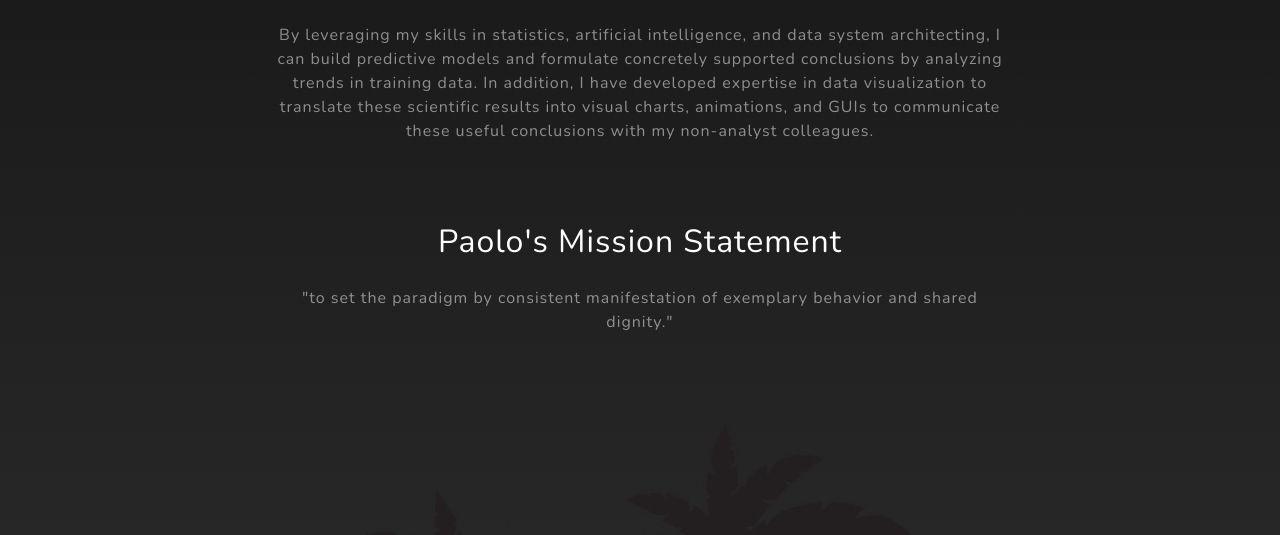
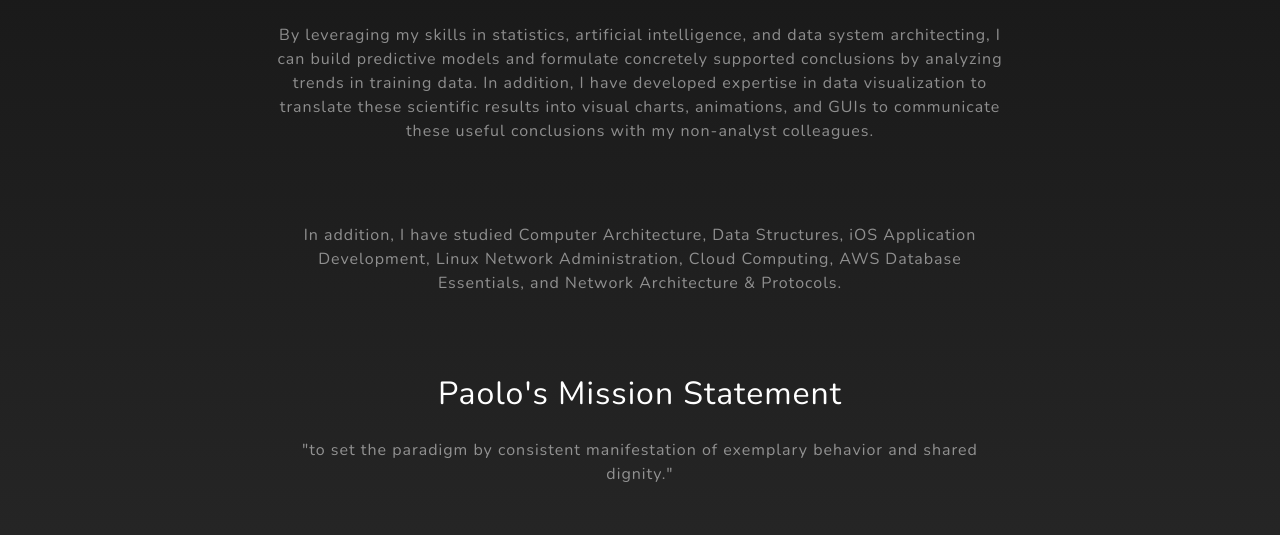
Before and after one commit to paolosecci/portfolio, a Flask app: page / in a window 1280 px wide. Shown: the part 999-1534 px from the top of the page. Run offline with Flask 2, Linux system fonts and the light colour scheme; some libraries are stand-ins or nearby versions.

Commit message:
updated summary of HC

```diff
--- a/templates/index.html
+++ b/templates/index.html
@@ -71,6 +71,7 @@
           <div class="col-lg-8 mx-auto">
             <h2 class="text-white mb-4">Summary of Human Capital</h2>
             <p class="text-white-50">By leveraging my skills in statistics, artificial intelligence, and data system architecting, I can build predictive models and formulate concretely supported conclusions by analyzing trends in training data. In addition, I have developed expertise in data visualization to translate these scientific results into visual charts, animations, and GUIs to communicate these useful conclusions with my non-analyst colleagues.</p>
+	    <p class="text-white-50">In addition, I have studied Computer Architecture, Data Structures, iOS Application Development, Linux Network Administration, Cloud Computing, AWS Database Essentials, and Network Architecture & Protocols.</p>
             <h2 class="text-white mb-4">Paolo's Mission Statement</h2>
             <p class="text-white-50">"to set the paradigm by consistent manifestation of exemplary behavior and shared dignity."</p>
           </div>
```
